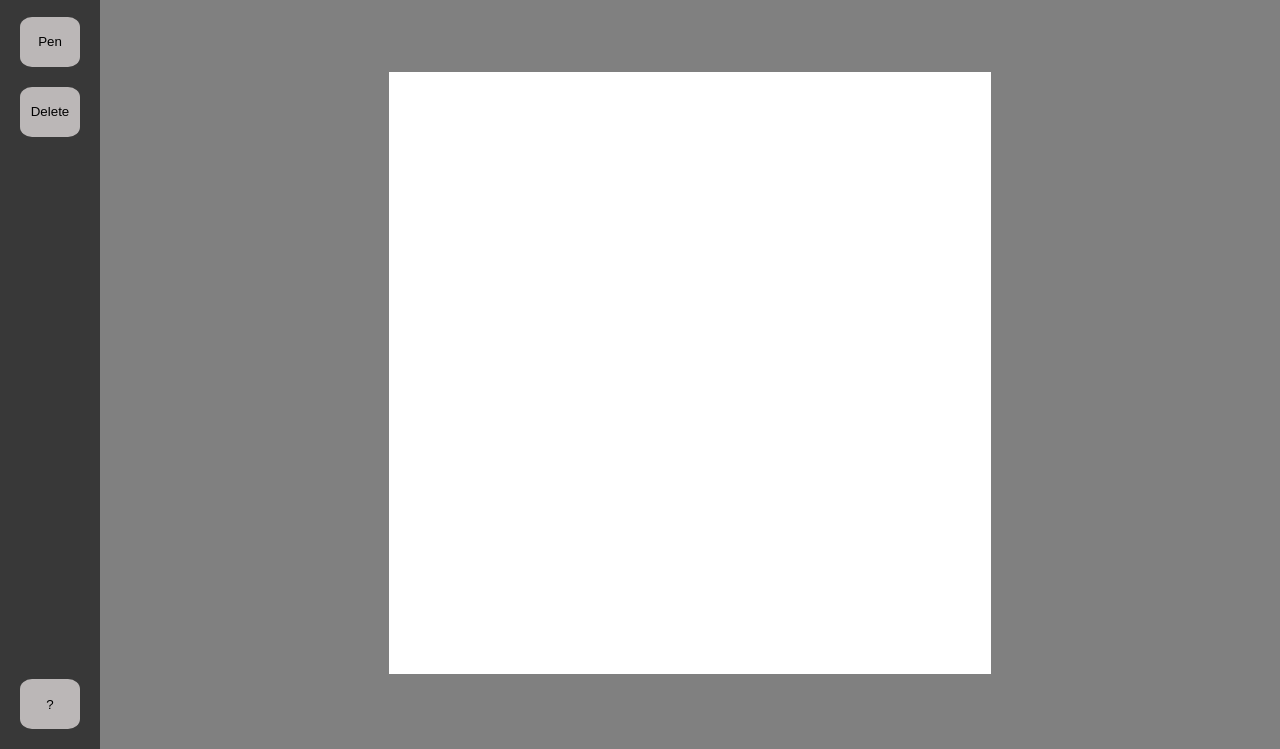
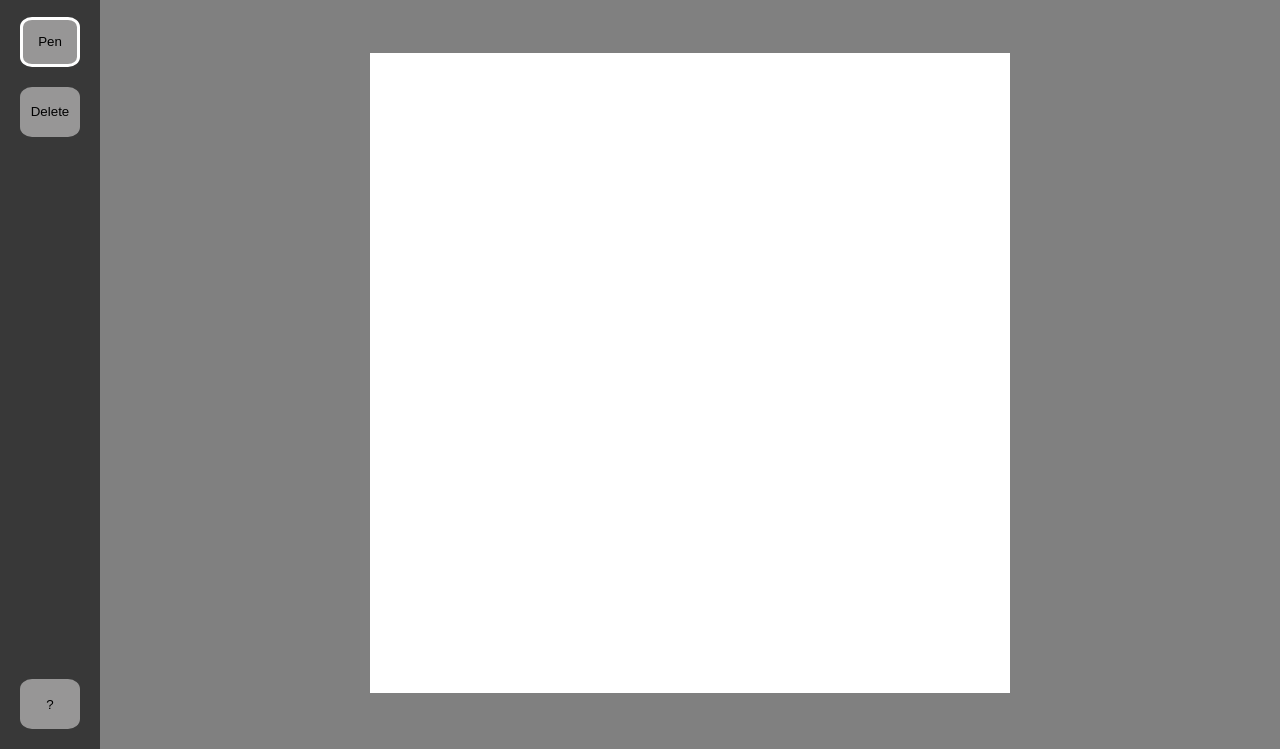
Before and after one commit to s-egge/peasel, a plain HTML site: page index.html in a window 1280 px wide. Both pictures are taken after a click on the button "Pen". Shown: the part 51-800 px from the top of the page. Drawn offline with Linux system fonts and the light colour scheme.

Commit message:
pixel drawing functionality
- User can draw by clicking or dragging mouse along canvas as long as pen button in sidebar has been clicked

```diff
--- a/index.html
+++ b/index.html
@@ -5,17 +5,17 @@
     <meta name="viewport" content="width=device-width, initial-scale=1.0">
     <title>Peasel</title>
     <link rel="stylesheet" href="style.css">
+    <script src="index.js" defer></script>
   </head>
   <body>
-	<script src="index.js"></script>
     <div id="header">Peasel</div>
     <div id="body-wrapper">
         <div id="sidebar">
           <div id="tools">
-            <button id="pen">Pen</button>
-            <button id="delete">Delete</button>
+            <button id="pen" class="sidebar-button">Pen</button>
+            <button id="delete" class="sidebar-button">Delete</button>
           </div>
-          <button id="help">?</button>
+          <button id="help" class="sidebar-button">?</button>
         </div>
         <div id="canvas-wrapper">
             <canvas id="canvas"></canvas>
--- a/index.js
+++ b/index.js
@@ -0,0 +1,63 @@
+var penButton = document.getElementById("pen")
+
+// canvas set-up
+var canvas = document.getElementById("canvas");
+var c = canvas.getContext('2d')
+canvas.height = window.innerHeight * 0.8
+canvas.width = canvas.height
+
+//add pen button click functinality
+penButton.addEventListener('click', function() {
+    penButton.classList.toggle("clicked");
+})
+
+
+// pixel dimensions will start 16x16, add option to change size later
+var dimensions = 16
+var pixelLength = canvas.width / 16
+var pixelColor = "#000000" //start with black, changeable later
+var pixelX = 0
+var pixelY = 0
+
+//mouse variables
+var mousePressed = false
+
+//toggle mousePressed bool when user clicks down
+window.onmousedown = function() {
+    mousePressed = true;
+}
+
+//toggle mousePressed bool when user releases mouse
+window.onmouseup = function() {
+    mousePressed = false;
+}
+
+//update mouse position as it moves
+window.onmousemove = function (event) {
+    //https://developer.mozilla.org/en-US/docs/Web/API/Element/getBoundingClientRect
+    //get canvas in relation to viewport
+    let rect = canvas.getBoundingClientRect();
+
+    //set mouse (x, y) coordinates based on canvas, not viewport
+    var mouseX = (event.clientX - rect.left);
+    var mouseY = (event.clientY - rect.top);
+
+    //set current pixel coordinates based on canvas size
+    pixelX = Math.floor((mouseX / pixelLength)) * pixelLength
+    pixelY = Math.floor((mouseY / pixelLength)) * pixelLength
+}
+
+//drawing loop
+function draw() {
+    if (mousePressed && penButton.classList.contains("clicked")) {
+        c.beginPath();
+        c.fillStyle = pixelColor;
+        c.fillRect(pixelX, pixelY, pixelLength, pixelLength);
+        c.fill();
+    }
+
+    //update canvas
+    window.requestAnimationFrame(draw);
+}
+
+draw();
--- a/style.css
+++ b/style.css
@@ -35,8 +35,6 @@ body {
 }
 
 #canvas {
-    aspect-ratio: 1/1;
-    height: 80%;
     background-color: white;
 }
 
@@ -57,15 +55,19 @@ body {
     flex-direction: column;
 }
 
-#pen, #delete, #help{
+.sidebar-button {
     width: 60px;
     height: 50px;
     margin: 10px;
-    background-color: rgb(187, 183, 183);
+    background-color: rgb(151, 150, 150);
     border: none;
     border-radius: 20%;
 }
 
-#pen:hover, #delete:hover, #help:hover {
-    background-color: rgb(222, 220, 220);
+.sidebar-button:hover {
+    background-color: rgb(194, 194, 194);
 }
+
+.clicked {
+    border: 3px solid white;
+}
```
